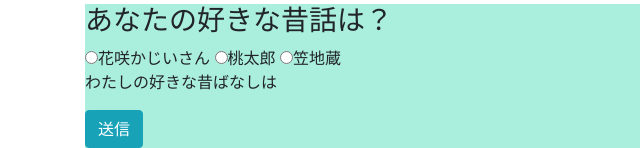
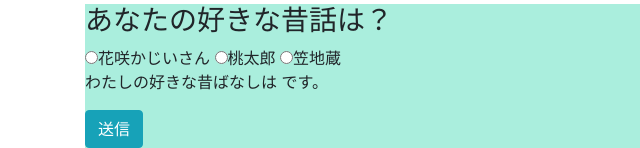
Before and after one commit to Kiyotoshi/day2, a plain HTML site: page docs/day2.html in a window 1280 px wide. Shown: the part 914-1062 px from the top of the page, 0-640 px from the left. Drawn offline with nearby package versions, Linux system fonts and the light colour scheme.

Commit message:
some changes

```diff
--- a/docs/day2.html
+++ b/docs/day2.html
@@ -49,7 +49,7 @@
         <input type="radio" v-model="radioValue" value="花咲かじいさん">花咲かじいさん
         <input type="radio" v-model="radioValue" value="桃太郎">桃太郎
         <input type="radio" v-model="radioValue" value="笠地蔵">笠地蔵
-        <p>わたしの好きな昔ばなしは {{radioValue}}</p>
+        <p>わたしの好きな昔ばなしは {{radioValue}} です。</p>
 
         <div v-if="!like">
           <button class="btn btn-info" @click="like=true" type="button">
```
